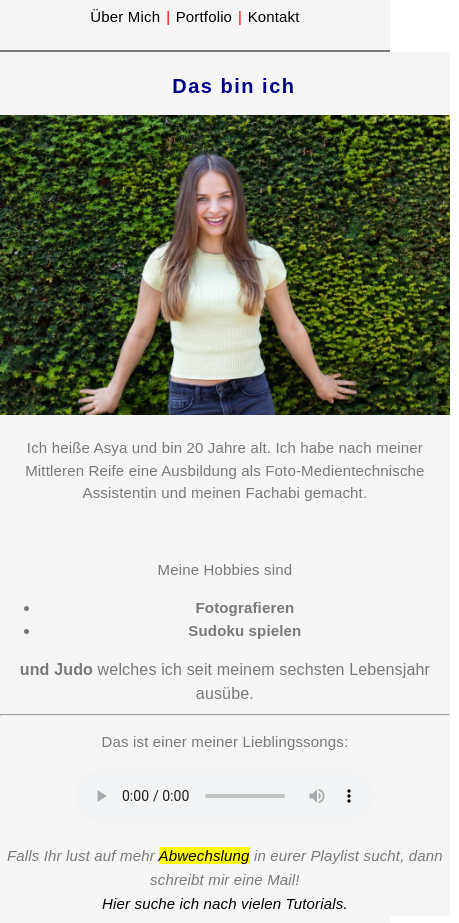
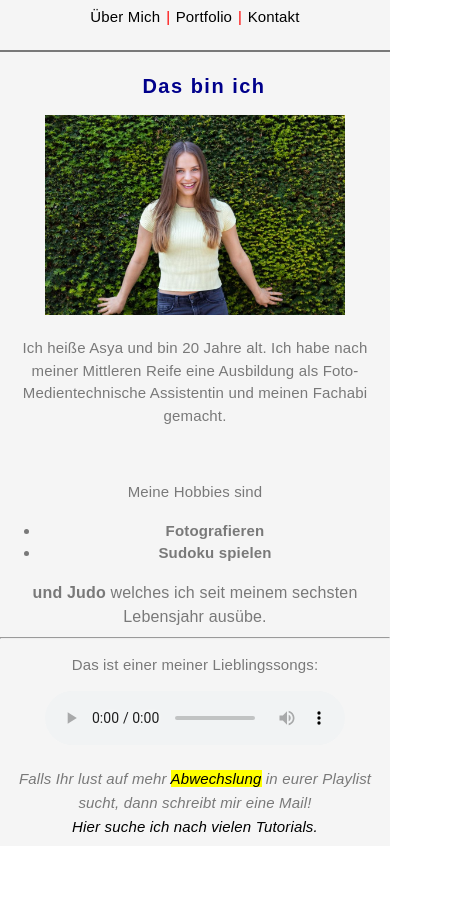
Before and after one commit to tetik1312/GIS-WiSe-2020-2021, a plain HTML site: page Aufgabe_1.4/ueber_mich.html in a window 390 px wide. Shown: the whole page, 459 px wide, since content can reach past the window. After the commit the page ends 846 px from the top, so only its background shows below. Drawn offline with Linux system fonts and the light colour scheme.

Commit message:
Viewport hinzugefügt

```diff
--- a/Aufgabe_1.4/style.css
+++ b/Aufgabe_1.4/style.css
@@ -194,4 +194,9 @@ div > b{
         height:200px;
     }
 
+    #Ich{
+        width:300px;
+        height:200px;
+    }
+
  }
--- a/Aufgabe_1.4/ueber_mich.html
+++ b/Aufgabe_1.4/ueber_mich.html
@@ -2,6 +2,7 @@
 <html lang="de">
     <head>
         <meta charset="utf-8">
+        <meta name="viewport" content="width=device-width,initial-scale=1">
         <title>ueber Mich</title>
         <link rel="stylesheet" type="text/css" href="style.css">
 
@@ -26,7 +27,7 @@
         <div class="row">
             <div class="columne-2">
                 <div class="slide"><h1>Das bin ich</h1></div>
-                <img src="Website_Bild.jpeg" alt="Das_bin_Ich">
+                <img src="Website_Bild.jpeg" alt="Das_bin_Ich" id="Ich">
 
                 <p>Ich heiße Asya und bin 20 Jahre alt. Ich habe nach meiner Mittleren Reife eine Ausbildung als Foto-Medientechnische Assistentin und meinen Fachabi gemacht.</p>
                 <br>
```
Also changed, not shown: Aufgabe_1.4/Kontakt.html (+1 -0 lines).
